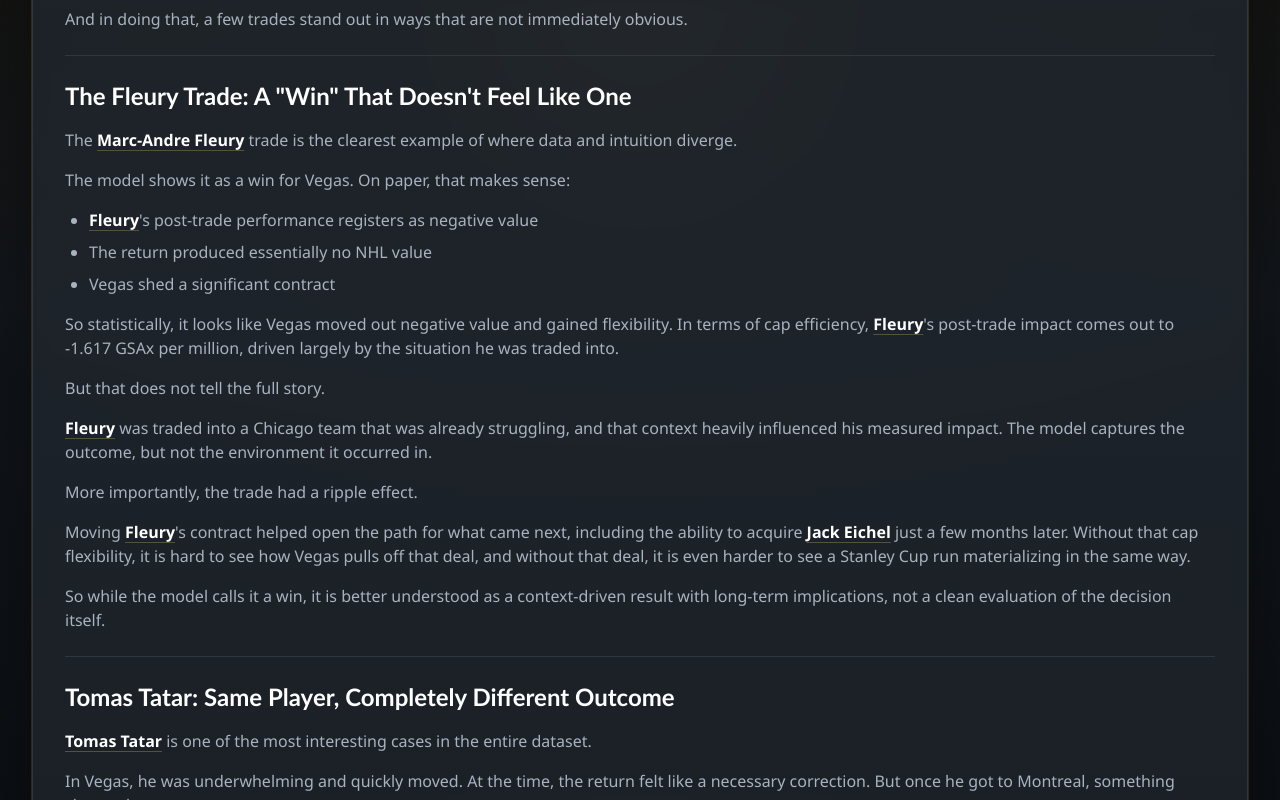
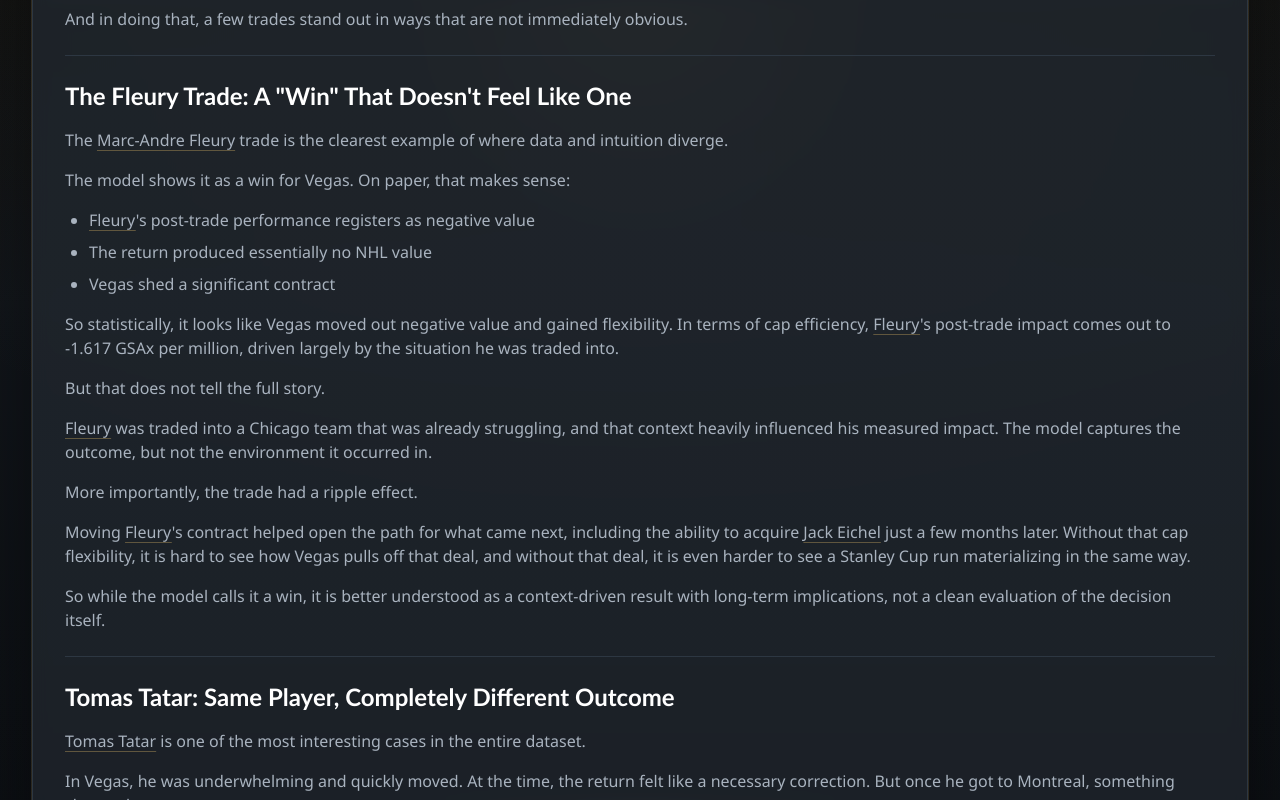
Before and after one commit to abeck2309/golden-edge-analytics, a Next.js app: page /articles/vgk-trade-roi in a window 1280 px wide. Shown: the part 800-1600 px from the top of the page. Built offline with nearby package versions, Linux system fonts and the light colour scheme.

Commit message:
Match article player link text style

```diff
--- a/components/article-player-link.tsx
+++ b/components/article-player-link.tsx
@@ -4,7 +4,7 @@
   return (
     <Link
       href={`/players/${playerId}`}
-      className="font-semibold text-white underline decoration-gold/40 underline-offset-4 hover:text-gold-bright"
+      className="underline decoration-gold/45 underline-offset-4 hover:text-gold-bright"
     >
       {children}
     </Link>
```
